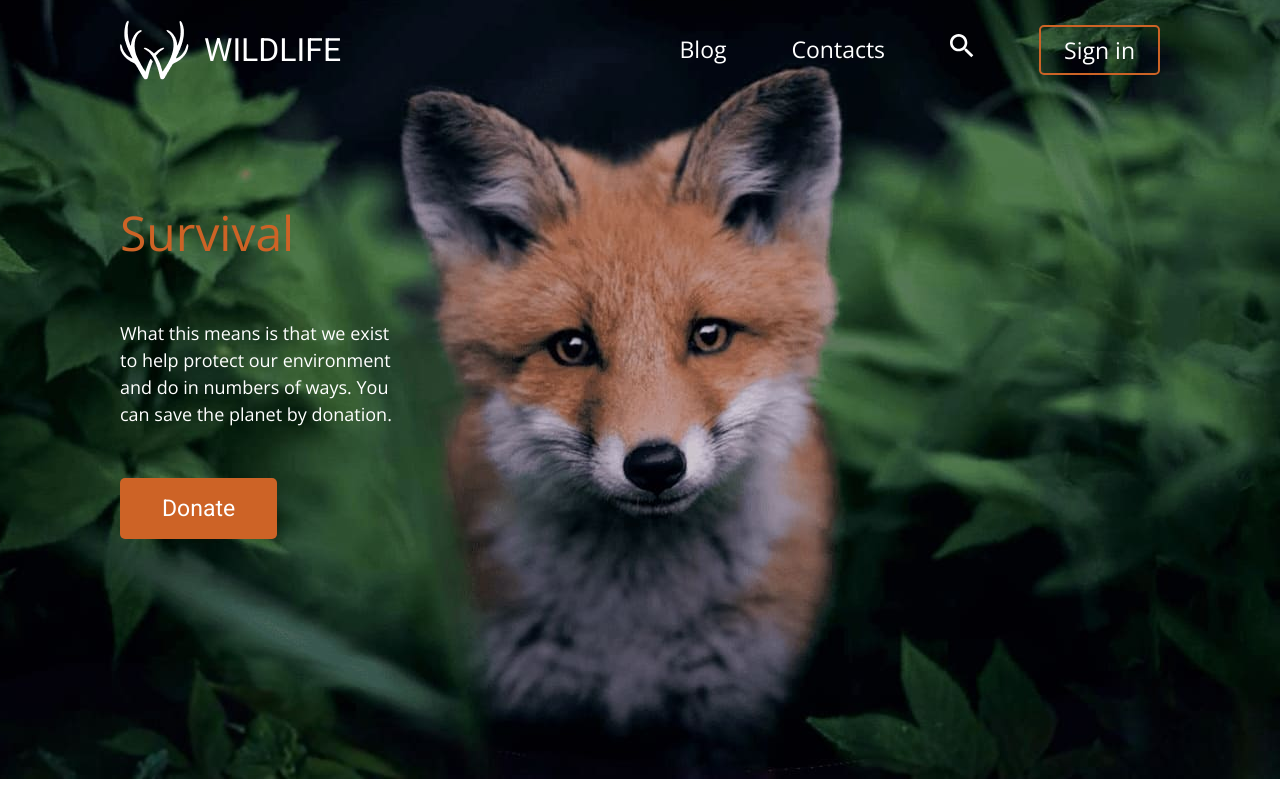
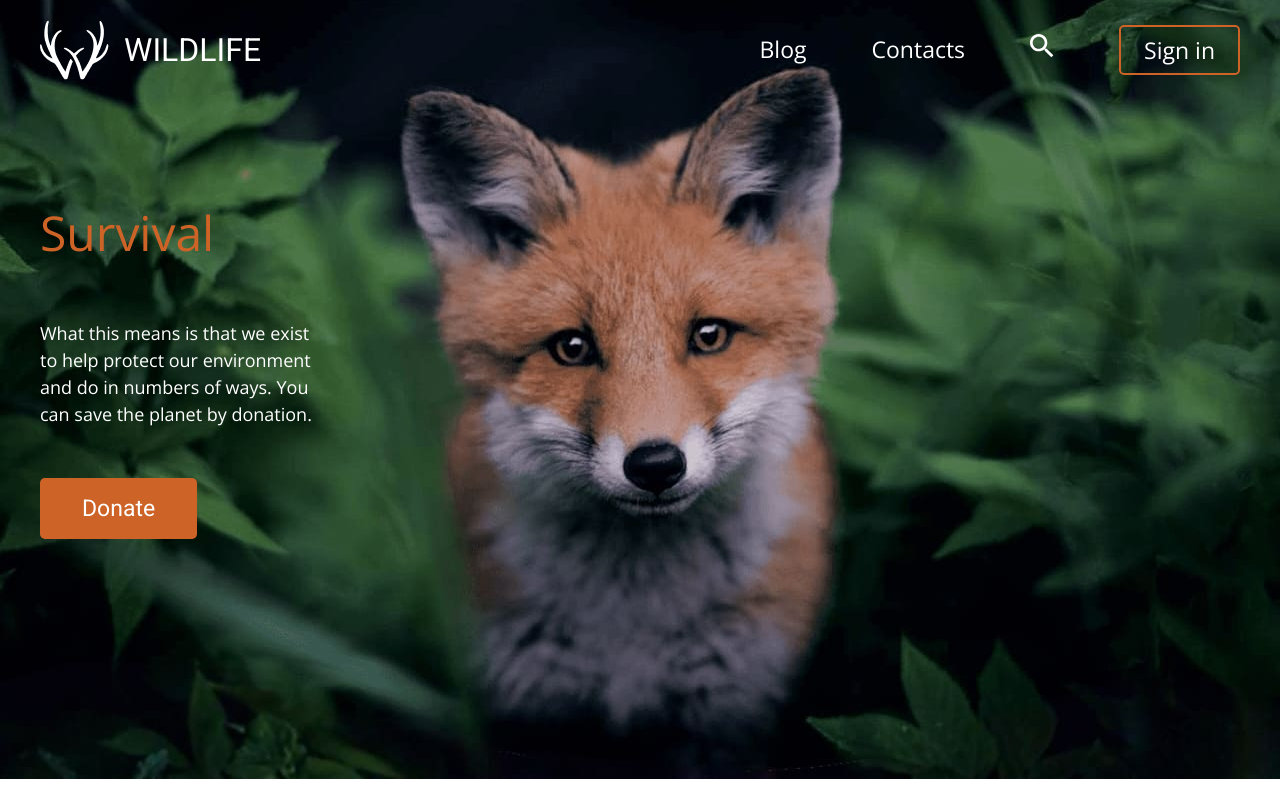
Before and after one commit to paulwooolf/wildlife, a plain HTML site: page index.html in a window 1280 px wide. Drawn offline with nearby package versions, Linux system fonts and the light colour scheme.

Commit message:
refactor: add adaptive width

```diff
--- a/style.css
+++ b/style.css
@@ -11,23 +11,30 @@ html, body {
 
 .block {
     margin: 0 auto;
-    max-width: 1440px;
+    /*max-width: 1440px;*/
     height: 779px;
     background: url('assets/background.png') no-repeat center;
     background-size: cover;
+    display: flex;
+    flex-direction: column;
 }
 
 header {
     height: 100px;
-    margin: 0 120px;
+    width: 100%;
+    max-width: 1200px;
+    margin: 0 auto;
     display: flex;
+    flex-wrap: wrap;
     justify-content: space-between;
 }
 
 main {
     height: auto;
-    margin: 60px 120px;
     display: flex;
+    width: 100%;
+    margin: 60px auto 120px;
+    max-width: 1200px;
 }
 
 .logo-block {
```
